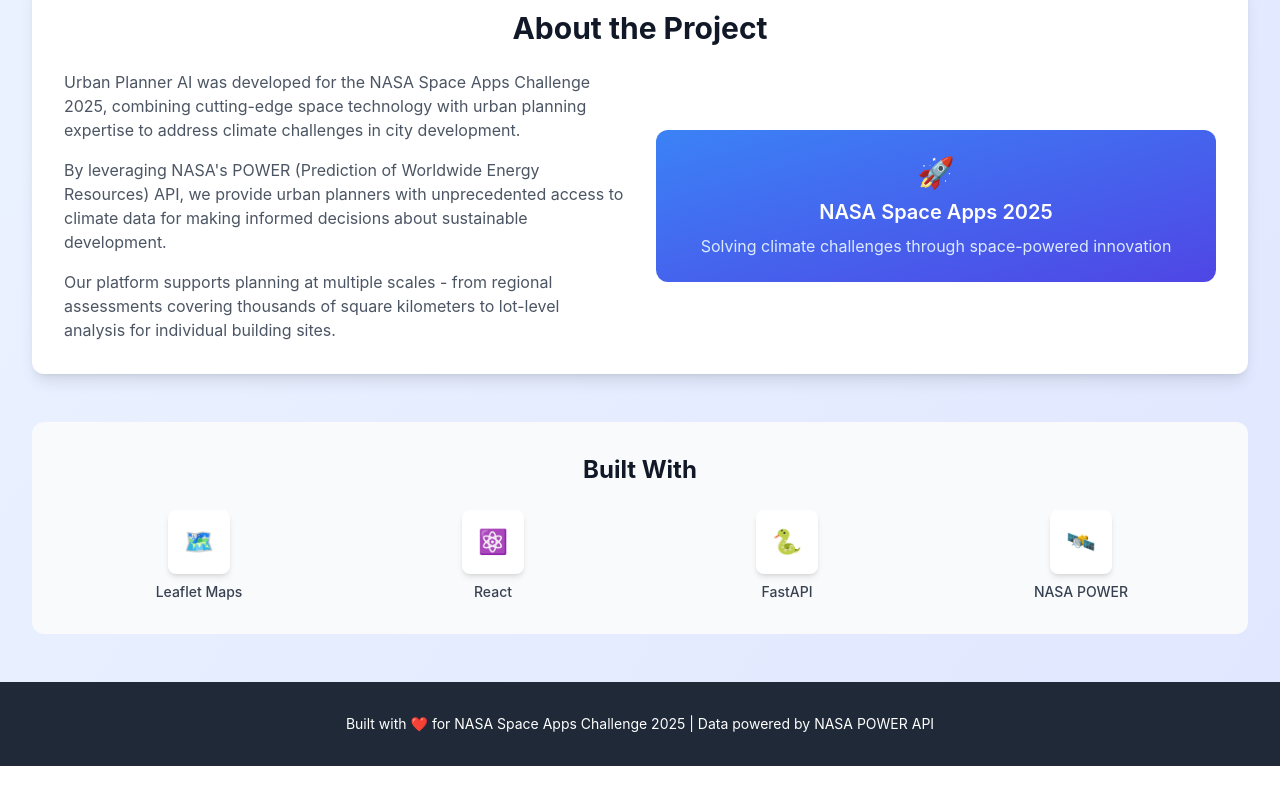
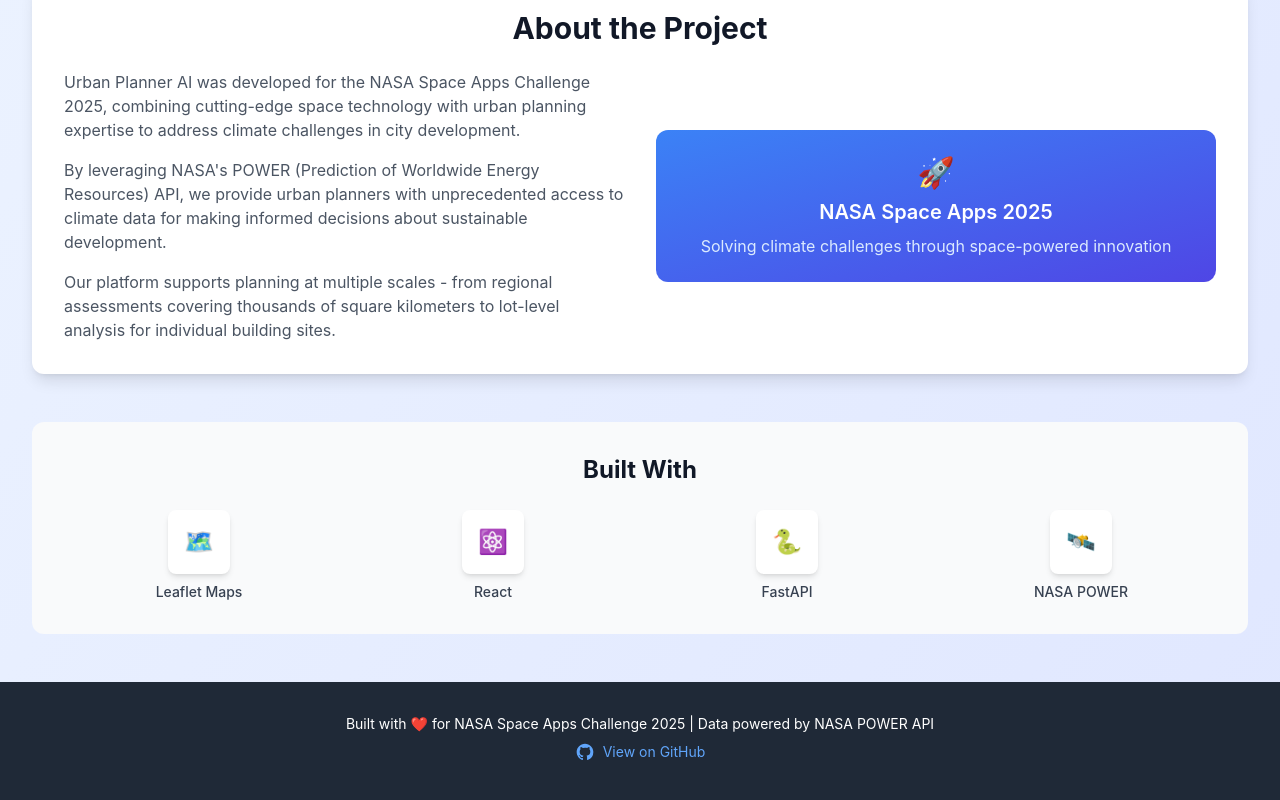
Before and after one commit to JaydenMoore/U-Plan, a React (Vite) app in the folder frontend/: page / in a window 1280 px wide. Shown: the part 994-1794 px from the top of the page. Before the commit the page ends 1760 px from the top, so only its background shows below. Built offline with nearby package versions, Linux system fonts and the light colour scheme; the HTML template or start-up script is replaced by a standard one.

Commit message:
Make home page have github link

```diff
--- a/frontend/src/components/HomePage.jsx
+++ b/frontend/src/components/HomePage.jsx
@@ -168,10 +168,21 @@
       {/* Footer */}
       <footer className="bg-gray-800 text-white py-8">
         <div className="max-w-7xl mx-auto px-4 sm:px-6 lg:px-8 text-center">
-          <p className="text-sm">
+          <p className="text-sm mb-2">
             Built with ❤️ for NASA Space Apps Challenge 2025 |
             Data powered by NASA POWER API
           </p>
+          <a
+            href="https://github.com/JaydenMoore/U-Plan"
+            target="_blank"
+            rel="noopener noreferrer"
+            className="inline-flex items-center text-sm text-blue-400 hover:text-blue-300 transition-colors"
+          >
+            <svg className="w-5 h-5 mr-2" fill="currentColor" viewBox="0 0 24 24">
+              <path fillRule="evenodd" d="M12 2C6.477 2 2 6.484 2 12.017c0 4.425 2.865 8.18 6.839 9.504.5.092.682-.217.682-.483 0-.237-.008-.868-.013-1.703-2.782.605-3.369-1.343-3.369-1.343-.454-1.158-1.11-1.466-1.11-1.466-.908-.62.069-.608.069-.608 1.003.07 1.531 1.032 1.531 1.032.892 1.53 2.341 1.088 2.91.832.092-.647.35-1.088.636-1.338-2.22-.253-4.555-1.113-4.555-4.951 0-1.093.39-1.988 1.029-2.688-.103-.253-.446-1.272.098-2.65 0 0 .84-.27 2.75 1.026A9.564 9.564 0 0112 6.844c.85.004 1.705.115 2.504.337 1.909-1.296 2.747-1.027 2.747-1.027.546 1.379.202 2.398.1 2.651.64.7 1.028 1.595 1.028 2.688 0 3.848-2.339 4.695-4.566 4.943.359.309.678.92.678 1.855 0 1.338-.012 2.419-.012 2.747 0 .268.18.58.688.482A10.019 10.019 0 0022 12.017C22 6.484 17.522 2 12 2z" clipRule="evenodd" />
+            </svg>
+            View on GitHub
+          </a>
         </div>
       </footer>
     </div>
```
